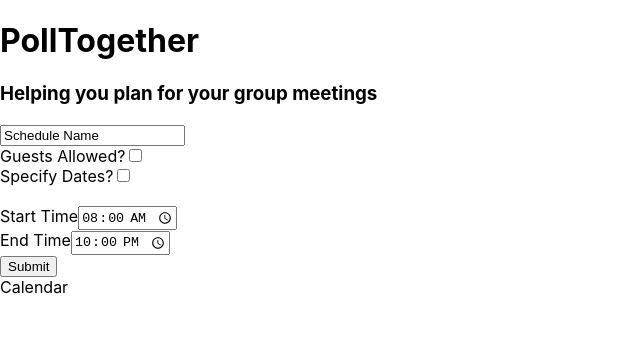
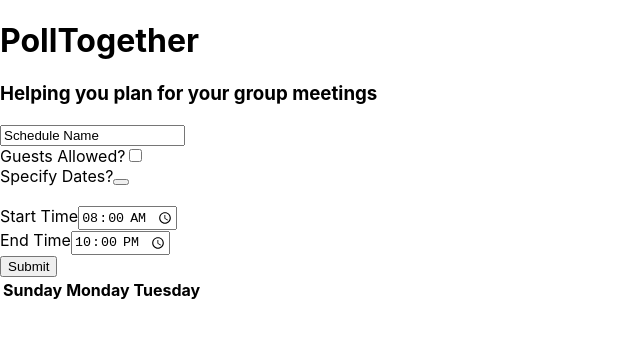
Before and after one commit to raulpatel/CIS422_P2, a React (Create React App) app: page / in a window 1280 px wide. Shown: the top 338 px of the page, without its empty margins (0-640 px from the left). Built offline with nearby package versions, Linux system fonts and the light colour scheme.

Commit message:
Commit before merge

```diff
--- a/src/Calendar.js
+++ b/src/Calendar.js
@@ -2,6 +2,14 @@ import React from 'react'
 
 export default function Calendar() {
   return (
-    <div>Calendar</div>
+    <div className='calendar'>
+      <table>
+        <tr>
+          <th>Sunday</th>
+          <th>Monday</th>
+          <th>Tuesday</th>
+        </tr>
+      </table>
+    </div>
   )
 }
--- a/src/CreatePollForm.js
+++ b/src/CreatePollForm.js
@@ -11,7 +11,7 @@ export default function CreatePollForm() {
       <input name={'guests'} type={'checkbox'}/>
       <br/>
       <label for={'specifyDate'}>Specify Dates?</label>
-      <input name={'specifyDate'} type={'checkbox'} on/>
+      <button name={'specifyDate'} on/>
       <br/>
       <div id={'dates'} style={{display:'none'}}>
         <label for={'startDate'}>Start Date</label>
```
Also changed, not shown: src/logo.svg (deleted).
